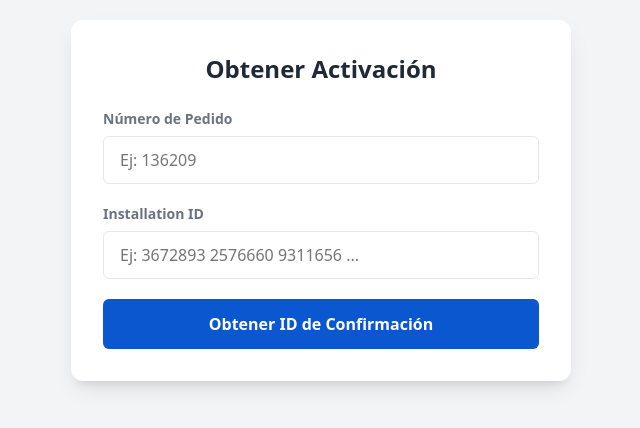
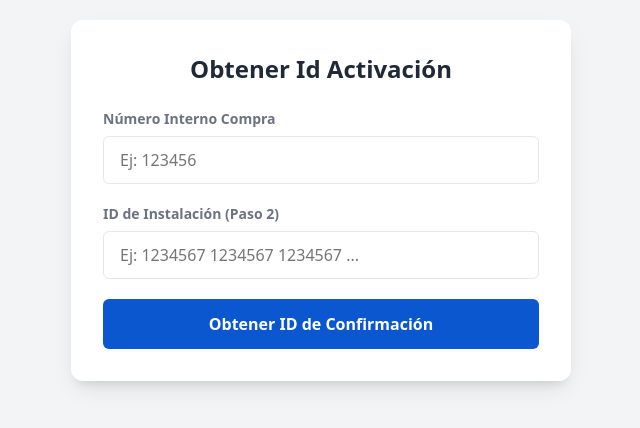
Before and after one commit to Benjarveja/activador, a plain HTML site: page frontend/index.html in a window 1280 px wide. Shown: the part 200-628 px from the top of the page, without its empty margins (319-959 px from the left). Drawn offline with Linux system fonts and the light colour scheme.

Commit message:
Actualizar texto botones y titulos

```diff
--- a/frontend/index.html
+++ b/frontend/index.html
@@ -3,23 +3,23 @@
 <head>
     <meta charset="UTF-8">
     <meta name="viewport" content="width=device-width, initial-scale=1.0">
-    <title>Activación | Proxy Automático</title>
+    <title>Activación Office</title>
     <link rel="stylesheet" href="styles.css">
 </head>
 <body>
     <div class="container">
         <div class="card">
-            <h1 class="card-title">Obtener Activación</h1>
+            <h1 class="card-title">Obtener Id Activación</h1>
 
             <form id="activationForm">
                 <div class="input-group">
-                    <label for="order">Número de Pedido</label>
-                    <input type="text" id="order" name="order" placeholder="Ej: 136209" autocomplete="off" required>
+                    <label for="order">Número Interno Compra</label>
+                    <input type="text" id="order" name="order" placeholder="Ej: 123456" autocomplete="off" required>
                 </div>
 
                 <div class="input-group">
-                    <label for="install">Installation ID</label>
-                    <input type="text" id="install" name="install" placeholder="Ej: 3672893 2576660 9311656 ..." autocomplete="off" required>
+                    <label for="install">ID de Instalación (Paso 2)</label>
+                    <input type="text" id="install" name="install" placeholder="Ej: 1234567 1234567 1234567 ..." autocomplete="off" required>
                 </div>
 
                 <button type="submit" id="submitBtn">
@@ -31,7 +31,7 @@
             <div id="errorBox" class="message error hidden"></div>
 
             <div id="resultContainer" class="result-container hidden">
-                <h2 class="result-title">ID de Confirmación</h2>
+                <h2 class="result-title">ID de Confirmación (Paso 3)</h2>
                 <div id="cidBlocks" class="cid-grid">
                     <!-- Los bloques se llenarán mediante JavaScript -->
                 </div>
```
